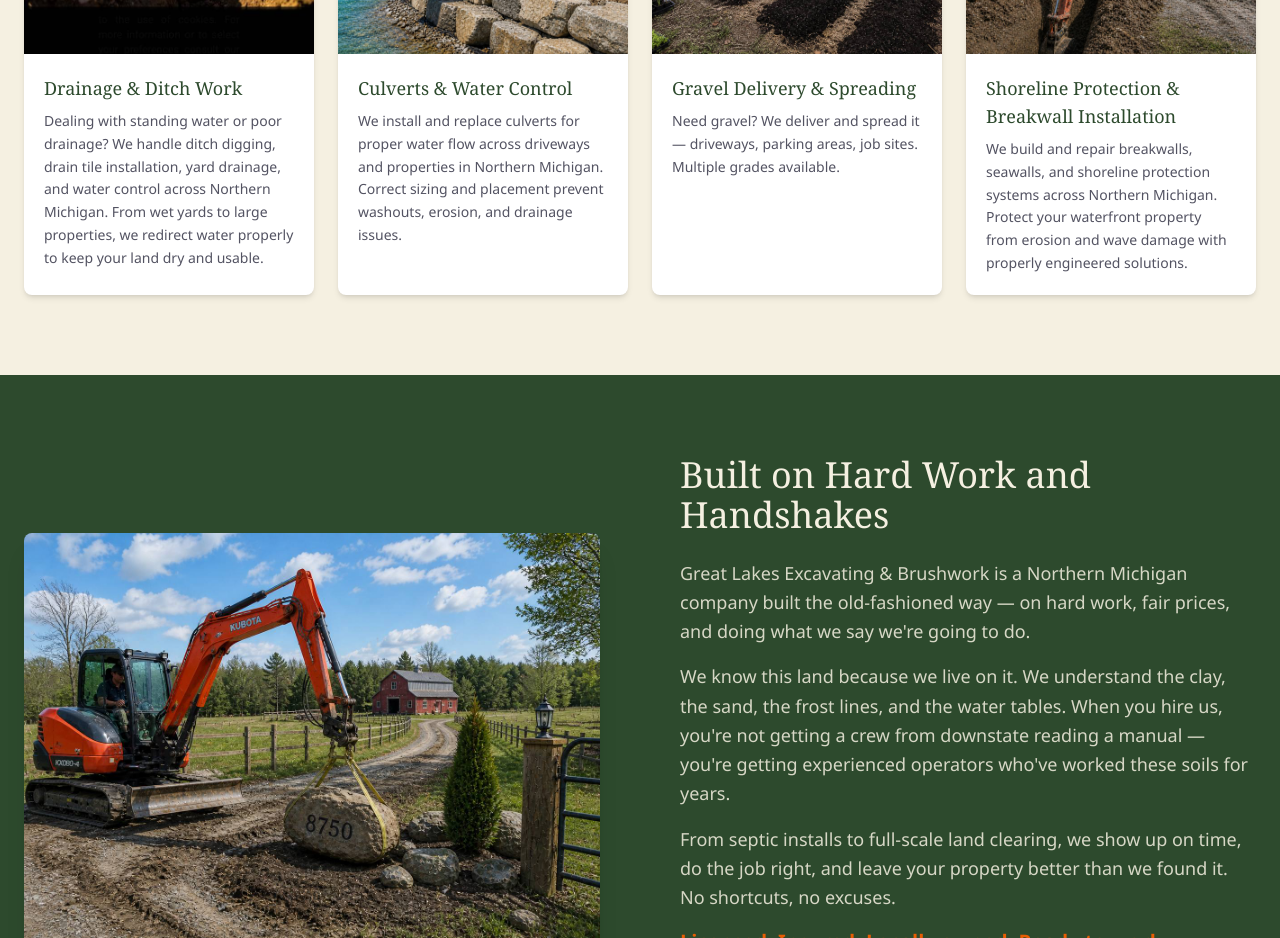
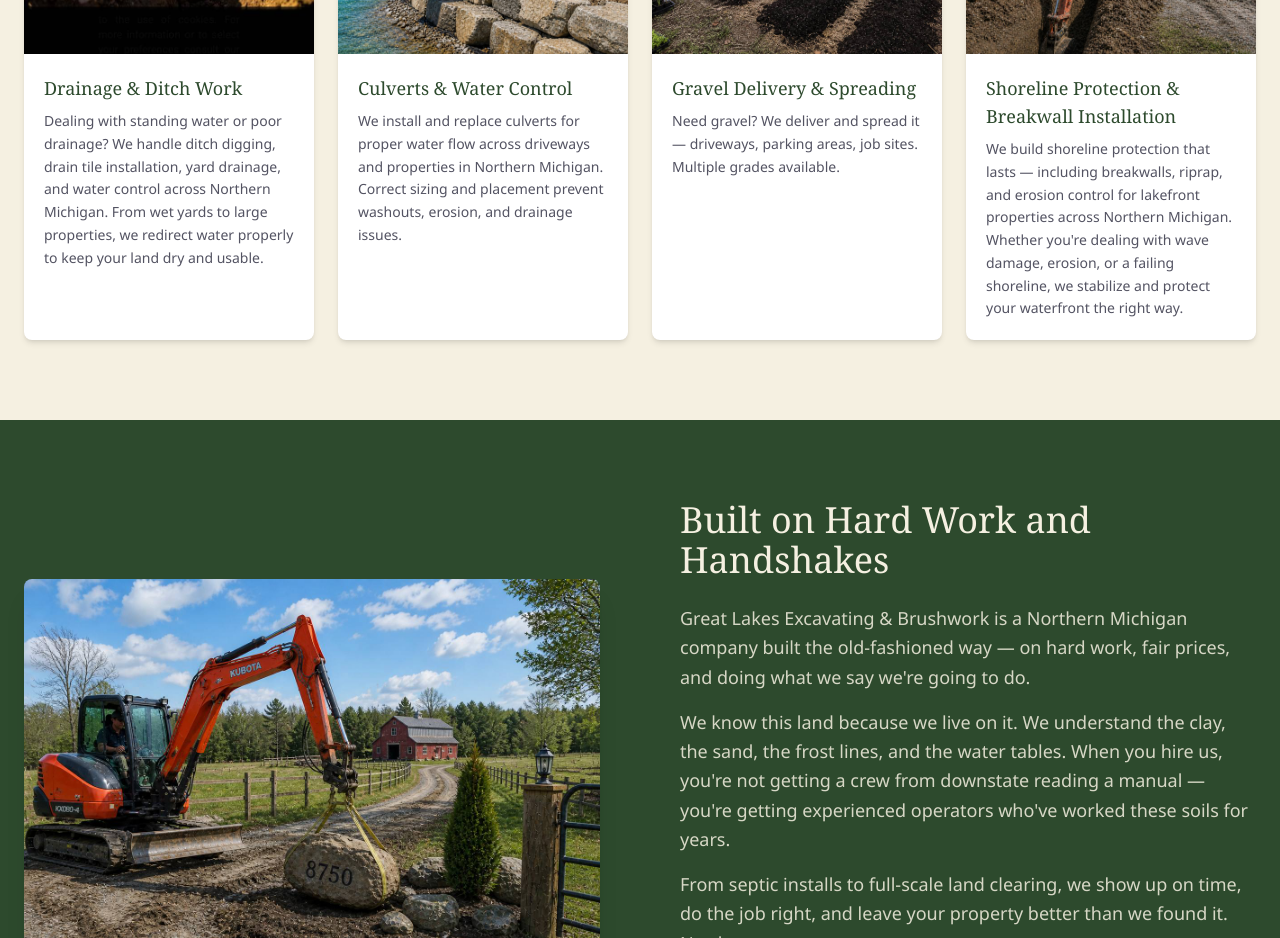
Before and after one commit to Sherryfarmshop/great-lakes-excavating, a Next.js app: page / in a window 1280 px wide. Shown: the part 3920-4858 px from the top of the page. Built offline with nearby package versions, Linux system fonts and the light colour scheme.

Commit message:
Update shoreline protection description

```diff
--- a/src/components/Services.tsx
+++ b/src/components/Services.tsx
@@ -46,7 +46,7 @@ const secondaryServices = [
   },
   {
     title: 'Shoreline Protection & Breakwall Installation',
-    desc: 'We build and repair breakwalls, seawalls, and shoreline protection systems across Northern Michigan. Protect your waterfront property from erosion and wave damage with properly engineered solutions.',
+    desc: 'We build shoreline protection that lasts — including breakwalls, riprap, and erosion control for lakefront properties across Northern Michigan. Whether you\'re dealing with wave damage, erosion, or a failing shoreline, we stabilize and protect your waterfront the right way.',
     img: '/images/gallery-1.jpg',
   },
 ];
```
